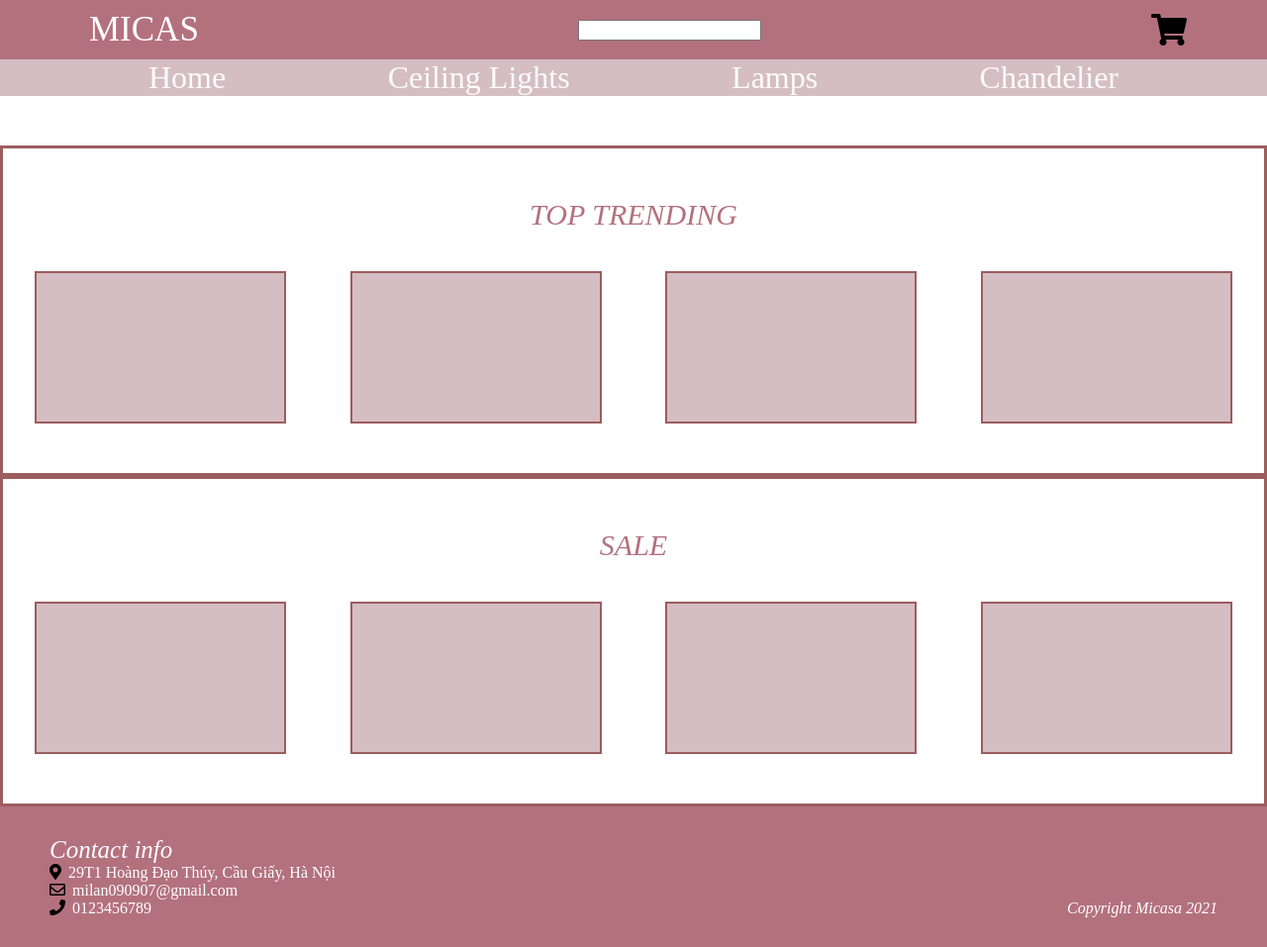
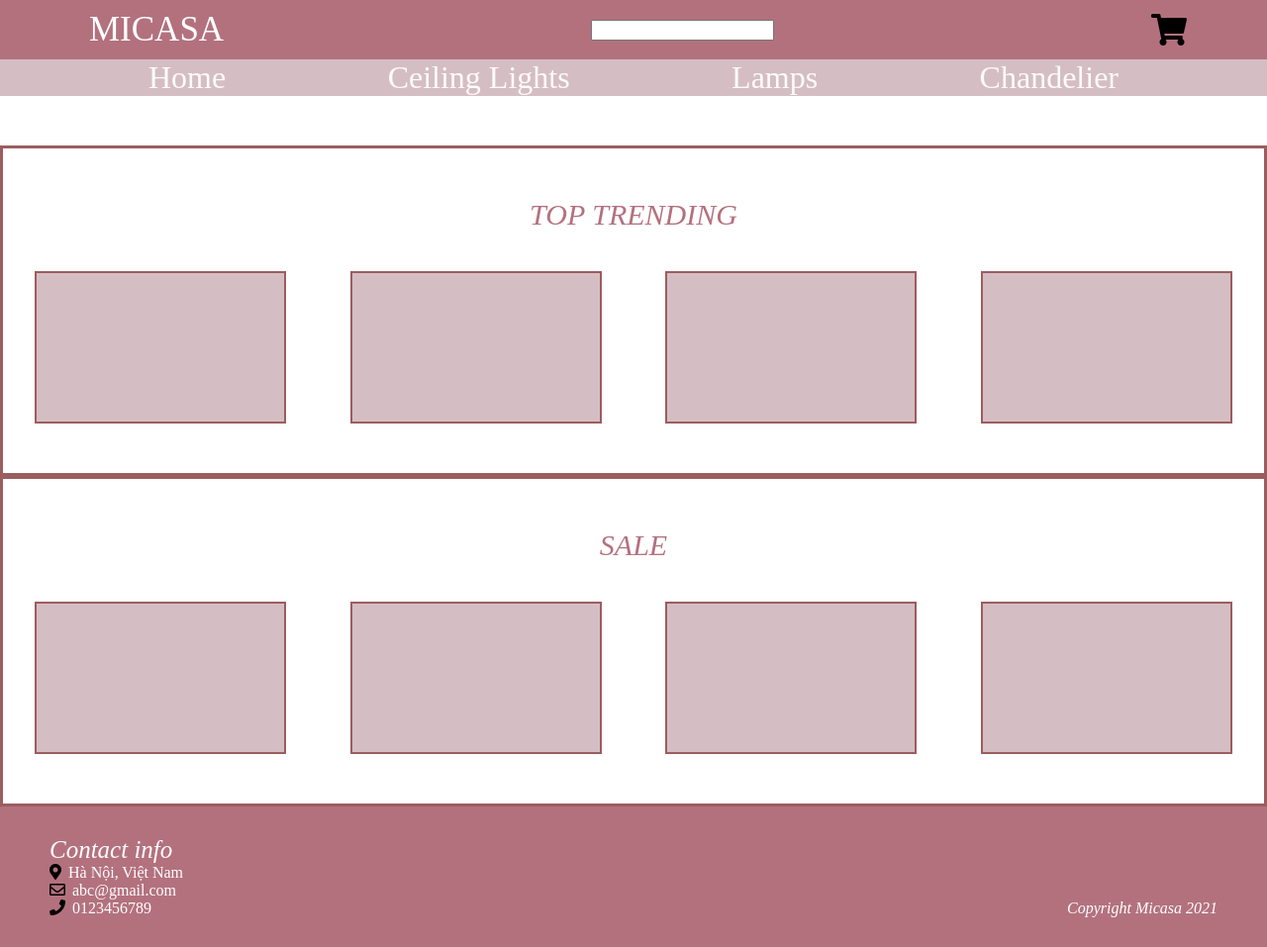
Before and after one commit to ntn201/micasa-web, a plain HTML site: page index.html in a window 1280 px wide. Shown: the whole page at 99% size. Drawn offline with Linux system fonts and the light colour scheme.

Commit message:
Update index.html

```diff
--- a/index.html
+++ b/index.html
@@ -10,7 +10,7 @@
 </head>
 <body>
     <nav>
-        <a href="index.html" id="logo">MICAS</a>
+        <a href="index.html" id="logo">MICASA</a>
         <div id="search-bar">
             <input type="text" name="" id="">
             <i class="far fa-search"></i>
@@ -48,11 +48,11 @@
             <span id="contact-info-title">Contact info</span>
             <div id="contact-address">
                 <i class="fas fa-map-marker-alt"></i>
-                <span>29T1 Hoàng Đạo Thúy, Cầu Giấy, Hà Nội</span>
+                <span>Hà Nội, Việt Nam</span>
             </div>
             <div id="contact-email">
                 <i class="far fa-envelope"></i>
-                <span>milan090907@gmail.com</span>
+                <span>abc@gmail.com</span>
             </div>
             <div id="contact-number">
                 <i class="fas fa-phone"></i>
```
